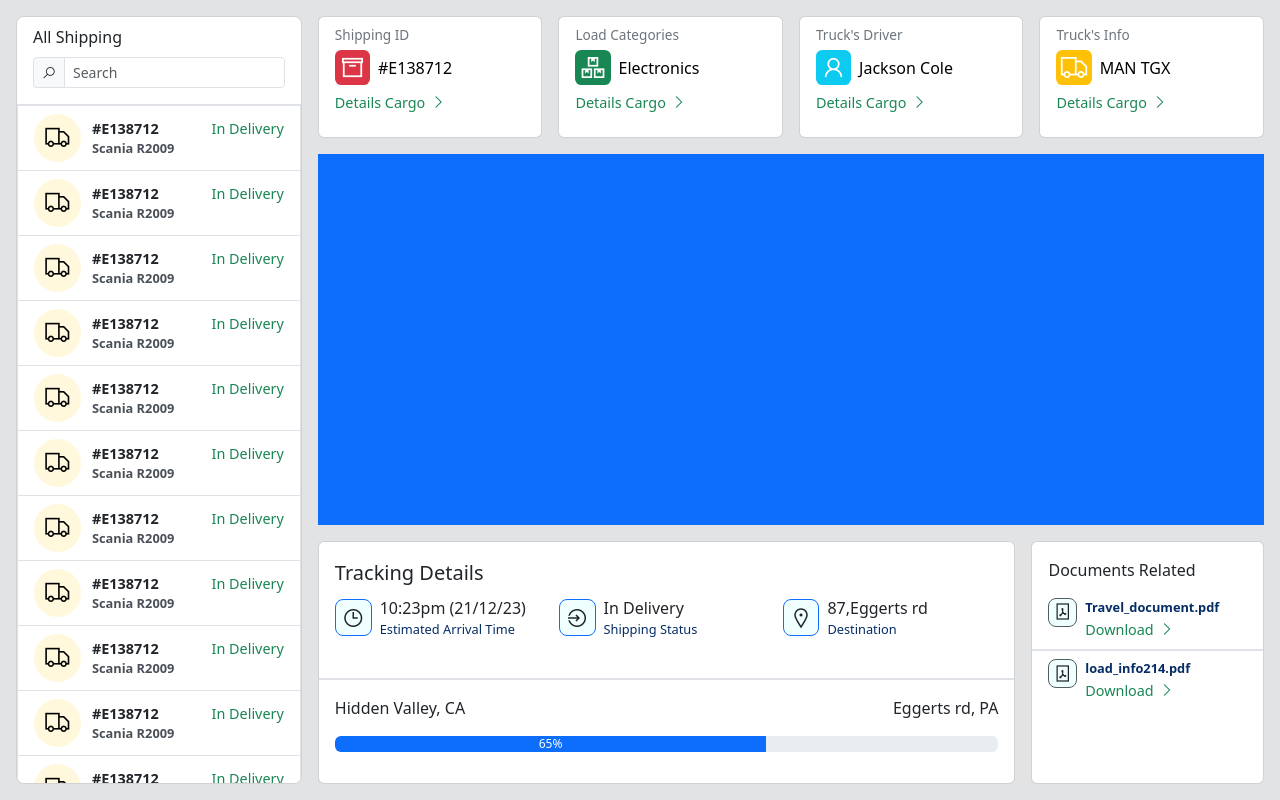
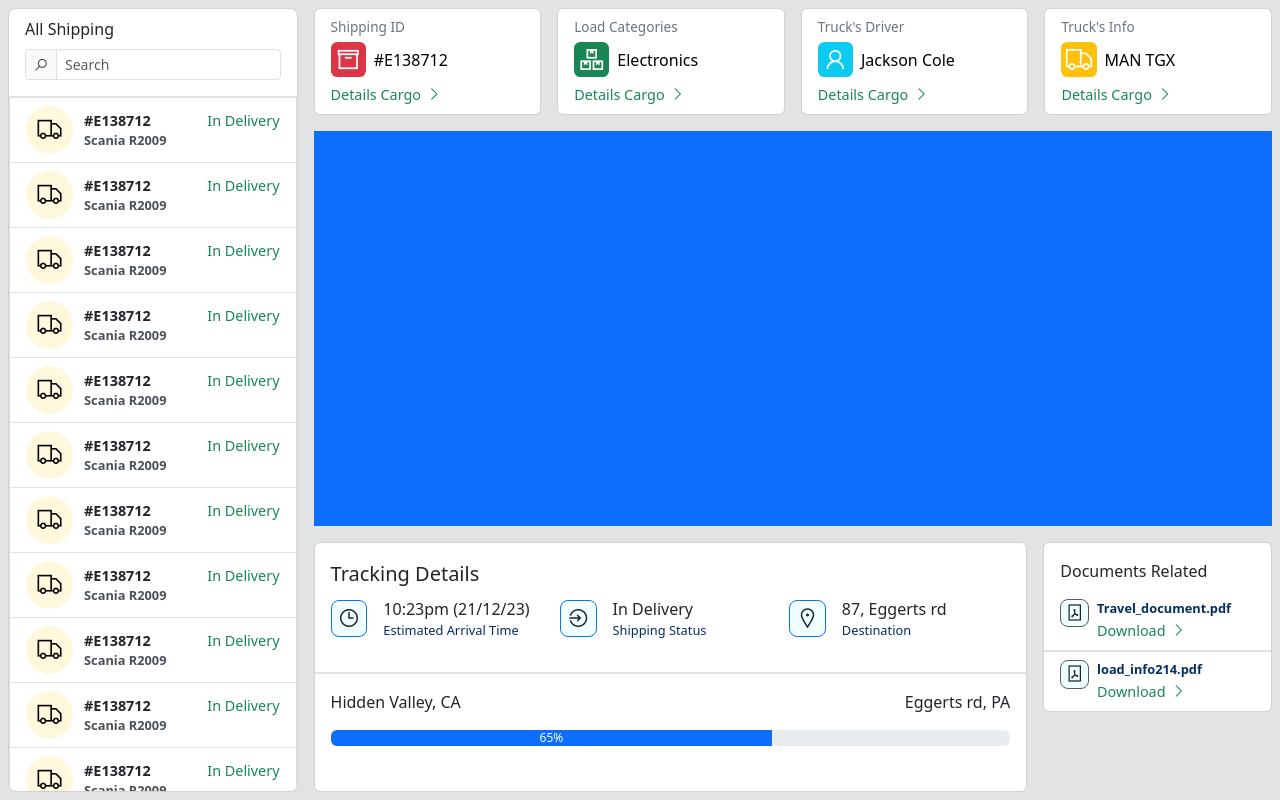
Before and after one commit to MLLTeam/Client-Transport-Dashboard, a plain HTML site: page index.html in a window 1280 px wide. Drawn offline with nearby package versions, Linux system fonts and the light colour scheme; some packages are replaced by stand-ins of ours.

Commit message:
made it responsive and changed the map maker to a truck icon

```diff
--- a/index.html
+++ b/index.html
@@ -25,7 +25,7 @@
 
   <body class="bg-secondary-subtle">
     <div class="main-container">
-      <div class="card side-bar text-white d-flex rounded-3">
+      <div class="card side-bar text-white rounded-3 d-none d-lg-flex">
         <div class="list-group list-group-flush">
           <div class="list-group-item d-flex flex-column gap-2">
             <div class="fw-medium">All Shipping</div>
@@ -460,23 +460,20 @@
       </div>
 
       <div
-        class="main-content text-white d-flex align-items-center justify-content-center"
+        class="main-content text-white d-flex flex-column align-items-center justify-content-center"
       >
-        <div class="w-100 d-flex gap-3 shipping-categories">
-          <div class="w-25 rounded-2 card px-3 py-2">
+        <div class="w-100 shipping-categories">
+          <div class="rounded-2 card px-3 py-2">
             <div class="h-100 d-flex flex-column category">
               <div class="text-secondary categories-id">Shipping ID</div>
-
               <div class="d-flex align-items-center gap-2">
                 <div
                   class="bg-danger shipping-categories-icon d-flex justify-content-center align-items-center"
                 >
                   <i class="las la-archive fs-3 text-white"></i>
                 </div>
-
                 <div class="fw-medium fs-6 text-body-emphasis">#E138712</div>
               </div>
-
               <div class="flex gap-3">
                 <span class="fw-medium text-success category-detail"
                   >Details Cargo</span
@@ -486,20 +483,17 @@
             </div>
           </div>
 
-          <div class="w-25 rounded-2 card px-3 py-2">
+          <div class="rounded-2 card px-3 py-2">
             <div class="h-100 d-flex flex-column category">
               <div class="text-secondary categories-id">Load Categories</div>
-
               <div class="d-flex align-items-center gap-2">
                 <div
                   class="bg-success shipping-categories-icon d-flex justify-content-center align-items-center"
                 >
                   <i class="las la-boxes fs-3 text-white"></i>
                 </div>
-
                 <div class="fw-medium fs-6 text-body-emphasis">Electronics</div>
               </div>
-
               <div class="flex gap-3">
                 <span class="fw-medium text-success category-detail"
                   >Details Cargo</span
@@ -509,22 +503,19 @@
             </div>
           </div>
 
-          <div class="w-25 rounded-2 card px-3 py-2">
+          <div class="rounded-2 card px-3 py-2">
             <div class="h-100 d-flex flex-column category">
               <div class="text-secondary categories-id">Truck's Driver</div>
-
               <div class="d-flex align-items-center gap-2">
                 <div
                   class="bg-info shipping-categories-icon d-flex justify-content-center align-items-center"
                 >
                   <i class="las la-user fs-3 text-white"></i>
                 </div>
-
                 <div class="fw-medium fs-6 text-body-emphasis">
                   Jackson Cole
                 </div>
               </div>
-
               <div class="flex gap-3">
                 <span class="fw-medium text-success category-detail"
                   >Details Cargo</span
@@ -534,10 +525,9 @@
             </div>
           </div>
 
-          <div class="w-25 rounded-2 card px-3 py-2">
+          <div class="rounded-2 card px-3 py-2">
             <div class="h-100 d-flex flex-column category">
               <div class="text-secondary categories-id">Truck's Info</div>
-
               <div class="d-flex align-items-center gap-2">
                 <div
                   class="bg-warning shipping-categories-icon d-flex justify-content-center align-items-center"
@@ -546,7 +536,6 @@
                 </div>
                 <div class="fw-medium fs-6 text-body-emphasis">MAN TGX</div>
               </div>
-
               <div class="flex gap-3">
                 <span class="fw-medium text-success category-detail"
                   >Details Cargo</span
@@ -556,8 +545,9 @@
             </div>
           </div>
         </div>
+
         <!-- Map -->
-        <div class="w-100 bg-primary map-overview-container">
+        <div class="w-100 bg-primary border-2 map-overview-container">
           <!-- <gmp-map
             center="6.6745,-1.5716"
             zoom="7"
@@ -568,18 +558,19 @@
           <div id="map"></div>
         </div>
 
-        <div class="w-100 d-flex gap-3 tracking-document-container">
-          <div class="card w-75">
-            <div class="h-50 p-3">
+        <!-- tracking document container -->
+        <div
+          class="w-100 d-flex flex-column gap-3 flex-lg-row tracking-document-container"
+        >
+          <div class="card w-100 w-lg-75 h-auto">
+            <div class="tracking-details-section p-3">
               <div class="fw-medium fs-5">Tracking Details</div>
 
-              <div class="d-flex gap-2 mt-2">
+              <div class="d-flex gap-2 tracking-status-main-container mt-2">
                 <div class="w-100 tracking-status-container">
-                  <div class="d-flex align-items-center gap-2">
                   <div class="border border-primary tracking-status-icon">
                     <i class="las la-clock fs-4 fw-bold"></i>
                   </div>
-
                   <div>
                     <span class="fw-medium">10:23pm (21/12/23)</span>
                     <div
@@ -590,17 +581,13 @@
                     </div>
                   </div>
                 </div>
-                </div>
 
                 <div class="w-100 tracking-status-container">
-                  <div class="d-flex align-items-center gap-2">
                   <div class="border border-primary tracking-status-icon">
                     <i class="las la-sign-in-alt fs-4 fw-bold"></i>
                   </div>
-
                   <div>
                     <span class="fw-medium">In Delivery</span>
-
                     <div
                       class="text-primary-emphasis"
                       style="font-size: 0.8rem"
@@ -609,16 +596,13 @@
                     </div>
                   </div>
                 </div>
-                </div>
 
                 <div class="w-100 tracking-status-container">
-                  <div class="d-flex align-items-center gap-2">
                   <div class="border border-primary tracking-status-icon">
                     <i class="las la-map-marker-alt fs-4 fw-bold"></i>
                   </div>
-
                   <div>
-                      <span class="fw-medium">87,Eggerts rd</span>
+                    <span class="fw-medium">87, Eggerts rd</span>
                     <div
                       class="text-primary-emphasis"
                       style="font-size: 0.8rem"
@@ -629,11 +613,11 @@
                 </div>
               </div>
             </div>
-            </div>
 
+            <!-- Divider -->
             <div class="w-100 border mt-3"></div>
 
-            <div class="h-50 p-3">
+            <div class="stats-section p-3">
               <div class="d-flex flex-column gap-3">
                 <div class="d-flex justify-content-between">
                   <span class="fw-medium">Hidden Valley, CA</span>
@@ -655,7 +639,7 @@
           </div>
 
           <!-- Documents Related -->
-          <div class="card w-25">
+          <div class="card document-related">
             <div class="px-3 pt-3 pb-2">
               <span class="fw-medium">Documents Related</span>
             </div>
--- a/index.js
+++ b/index.js
@@ -1,10 +1,9 @@
 async function initMap() {
   const { Map } = await google.maps.importLibrary("maps");
-  const { AdvancedMarkerElement } = await google.maps.importLibrary("marker");
   const { DirectionsService, DirectionsRenderer } = await google.maps.importLibrary("routes");
 
   let myLatlng = { lat: 5.6037, lng: -0.1870 }; // Default to Accra
-  const kumasiLatlng = { lat: 6.6885, lng: -1.6244 }; // Kumasi coordinates
+  const tarkwaLatlng = { lat: 5.3153, lng: -1.9906 }; // Tarkwa mining site coordinates
 
   // Try to get the user's current location
   if (navigator.geolocation) {
@@ -14,7 +13,7 @@ async function initMap() {
       });
       myLatlng = {
         lat: position.coords.latitude,
-        lng: position.coords.longitude
+        lng: position.coords.longitude,
       };
     } catch (error) {
       console.error("Error getting current location:", error);
@@ -27,7 +26,7 @@ async function initMap() {
     zoom: 7,
     center: myLatlng,
     mapId: "DEMO_MAP_ID",
-    mapTypeId: 'roadmap',
+    mapTypeId: "roadmap",
     disableDefaultUI: true, // Disable all default controls
     zoomControl: true, // Enable zoom control
     zoomControlOptions: {
@@ -52,23 +51,39 @@ async function initMap() {
     map.setZoom(15);
   });
 
-  // Add markers for current location and Kumasi
-  const startMarker = new AdvancedMarkerElement({
+
+
+  // SVG truck icon for current location marker
+  const truckSvg = {
+    path: "M528 0C554.5 0 576 21.5 576 48L576 368c0 26.5-21.5 48-48 48l-16 0c0 53-43 96-96 96s-96-43-96-96l-128 0c0 53-43 96-96 96s-96-43-96-96l-32 0c-17.7 0-32-14.3-32-32s14.3-32 32-32l0-64 0-32 0-18.7c0-17 6.7-33.3 18.7-45.3L64 114.7c12-12 28.3-18.7 45.3-18.7L160 96l0-48c0-26.5 21.5-48 48-48L528 0zM160 160l-50.7 0L32 237.3l0 18.7 128 0 0-96zM464 416a48 48 0 1 0 -96 0 48 48 0 1 0 96 0zm-368-48a48 48 0 1 0 0 96 48 48 0 1 0 0-96z",
+    fillColor: "#1E90FF",
+    fillOpacity: 1,
+    strokeWeight: 2,
+    strokeColor: "#000000",
+    scale: 0.05,
+    anchor: new google.maps.Point(566, 20),
+  };
+
+
+  // Marker for current location (truck icon)
+  const startMarker = new google.maps.Marker({
     map: map,
     position: myLatlng,
     title: "Your Location",
+    icon: truckSvg,
   });
 
-  const endMarker = new AdvancedMarkerElement({
+  // Default marker for Tarkwa mining site
+  const endMarker = new google.maps.Marker({
     map: map,
-    position: kumasiLatlng,
-    title: "Kumasi",
+    position: tarkwaLatlng,
+    title: "Tarkwa Mining Site",
   });
 
-  // Calculate and display route
+  // Calculate and display the route
   const request = {
     origin: myLatlng,
-    destination: kumasiLatlng,
+    destination: tarkwaLatlng,
     travelMode: google.maps.TravelMode.DRIVING,
   };
 
@@ -76,13 +91,12 @@ async function initMap() {
     if (status === google.maps.DirectionsStatus.OK) {
       directionsRenderer.setDirections(result);
 
-      // Display distance and duration
       const route = result.routes[0];
-      console.log(route)
       const distanceElement = document.createElement("div");
       distanceElement.style.padding = "5px";
       distanceElement.style.backgroundColor = "white";
       distanceElement.style.marginTop = "10px";
+      distanceElement.style.color = "black";
       distanceElement.innerHTML = `Distance: ${route.legs[0].distance.text}<br>Duration: ${route.legs[0].duration.text}`;
       map.controls[google.maps.ControlPosition.TOP_LEFT].push(distanceElement);
     }
--- a/styles.css
+++ b/styles.css
@@ -1,22 +1,86 @@
 body {
   font-family: "Open Sans", sans-serif;
 }
-
-/* #map {
-  height: 400px;
-  width: 100%;
-} */
 
 #map {
   height: 100%;
 }
 
 .main-container {
-  height: 100dvh;
-  width: 100dvw;
+  height: auto;
+  width: 100%;
   padding: 1rem;
   display: flex;
   gap: 1rem;
+  /* padding-bottom: 2rem; */
+}
+
+.document-related {
+  width: 100%;
+  height: 100%;
+  margin-bottom: 5rem;
+}
+
+@media (min-width: 62rem) {
+  .document-related {
+    width: 32%;
+    height: 100%;
+  }
+
+  .main-container {
+    height: 100dvh;
+    width: 100dvw;
+    padding: 0.5rem;
+  }
+}
+
+.shipping-categories {
+  display: grid;
+  grid-template-columns: 1fr;
+  gap: 1rem;
+}
+
+@media (min-width: 768px) {
+  .shipping-categories {
+    grid-template-columns: 1fr 1fr;
+  }
+}
+
+@media (min-width: 1024px) {
+  .shipping-categories {
+    grid-template-columns: repeat(4, 1fr);
+  }
+}
+
+.card {
+  display: flex;
+  flex-direction: column;
+}
+
+.progress-bar {
+  transition: width 0.4s ease;
+}
+
+.tracking-status-container {
+  display: flex;
+  align-items: center;
+  gap: 1rem;
+}
+
+.tracking-status-main-container {
+  display: flex;
+  flex-direction: column;
+}
+
+@media (min-width: 768px) {
+  .tracking-status-container {
+    flex-direction: row;
+    /* justify-content: space-between; */
+  }
+
+  .tracking-status-main-container {
+    flex-direction: row;
+  }
 }
 
 .main-content {
@@ -35,9 +99,11 @@ body {
   display: flex;
   flex-direction: column;
 }
+
 .list-header {
   flex-shrink: 0;
 }
+
 .truck-list-group-container {
   flex-grow: 1;
   overflow-y: auto;
@@ -60,14 +126,6 @@ body {
   gap: 0.7rem;
   color: white;
   /* border-bottom: 2px solid red; */
-}
-
-.shipping-categories {
-  height: 18%;
-}
-
-.tracking-status-container {
-  height: 4rem;
 }
 
 .tracking-status-icon {
@@ -119,7 +177,7 @@ body {
 }
 
 .map-overview-container {
-  height: 55%;
+  height: 30rem;
 }
 
 .tracking-document-container {
```
Lines whose indentation alone changed are shown as unchanged.
